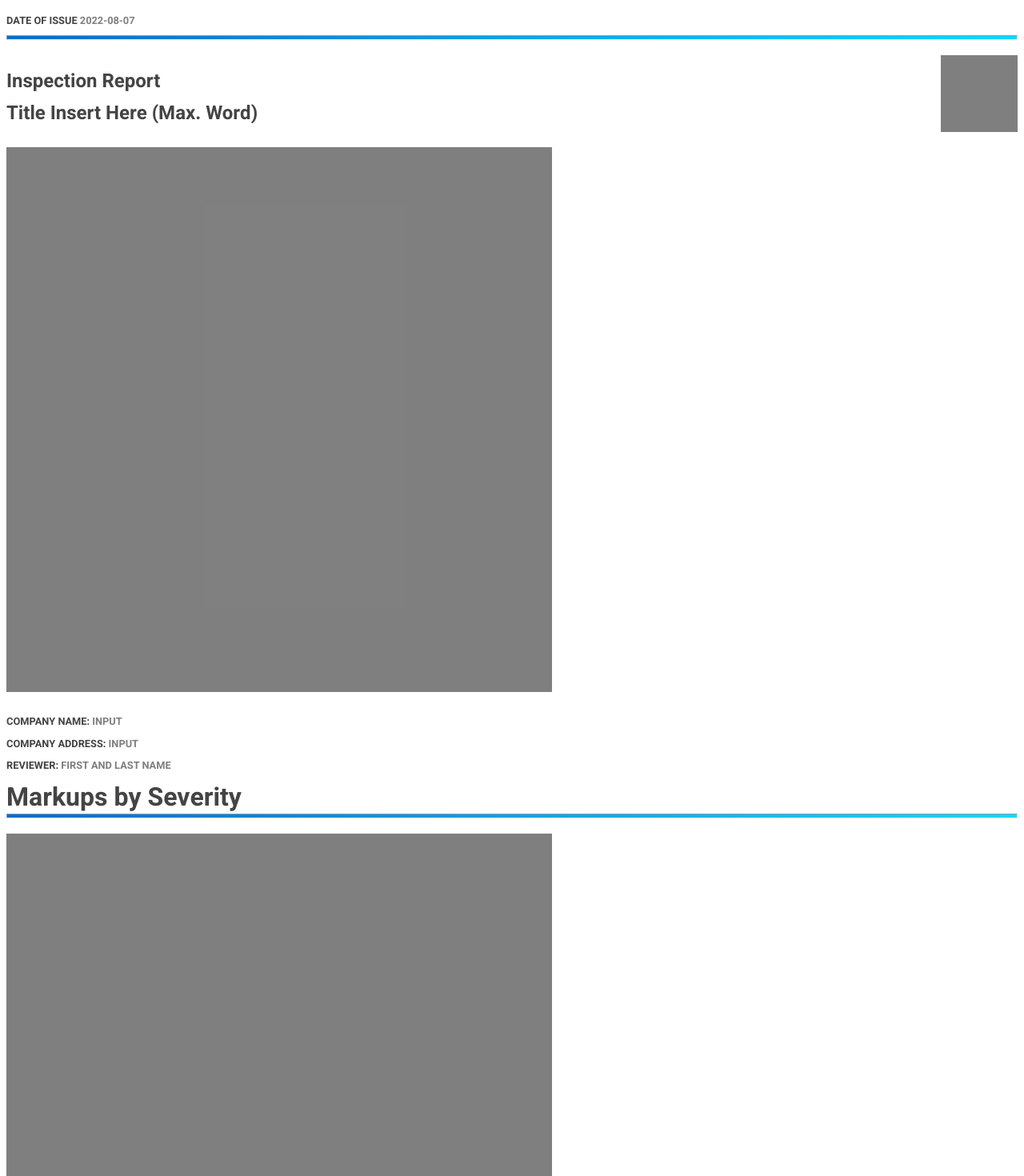
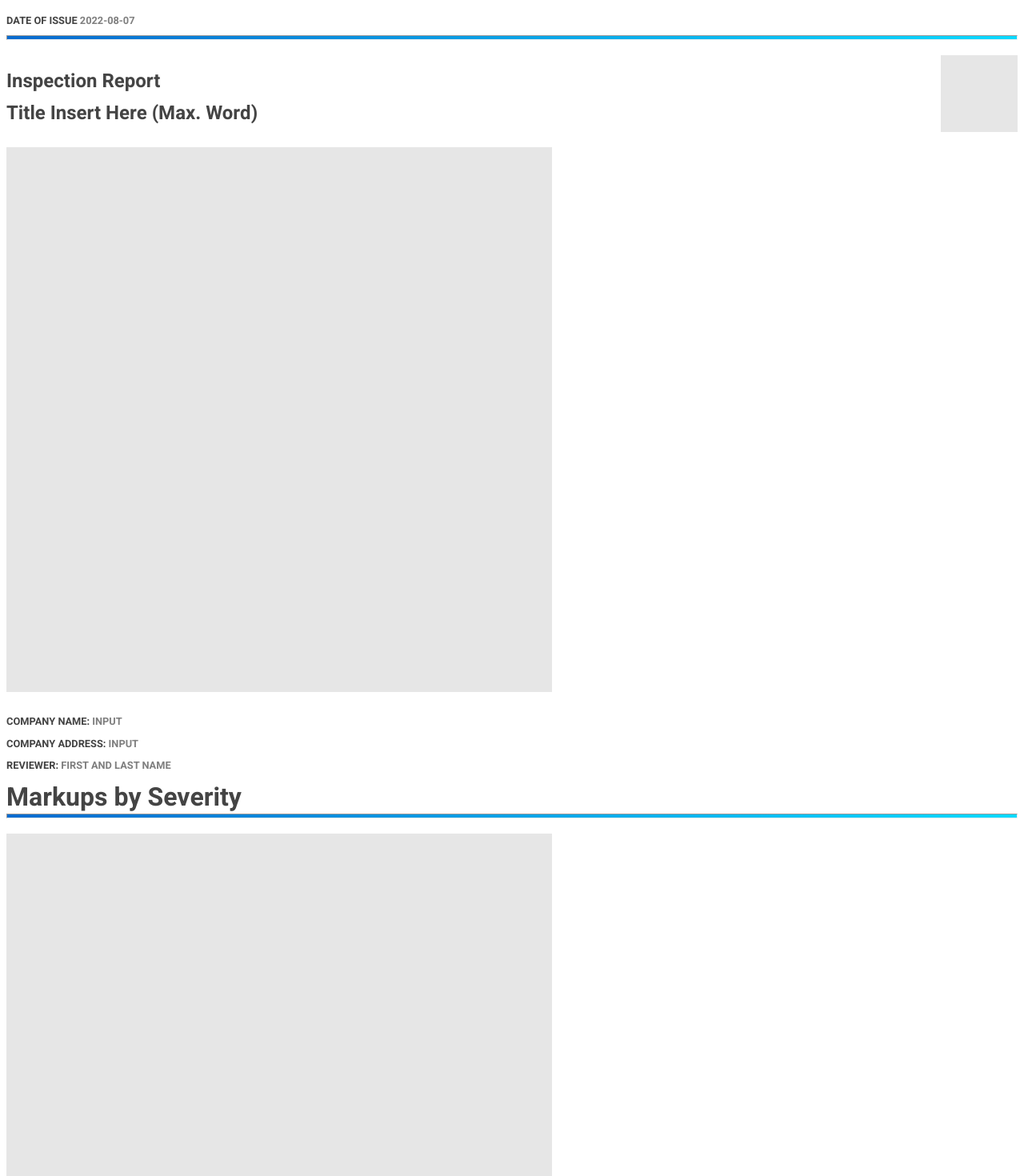
Before and after one commit to chowjiaming/pptr-test, a React (Vite) app: page / in a window 1280 px wide. Shown: the top 1470 px of the page at 80% size. Built offline with nearby package versions, Linux system fonts and the light colour scheme.

Commit message:
more modular styled components and light grey placeholders

```diff
--- a/src/components/TitlePage.tsx
+++ b/src/components/TitlePage.tsx
@@ -1,26 +1,30 @@
 import React from 'react';
 import {HeadingBar} from './shared/HeadingBar';
 import {Details} from './shared/Details';
-import {LargeImagePlaceholder} from '../styles/helpers';
+import {
+  LargeImagePlaceholder,
+  ExtraSmallImagePlaceholder,
+  FlexWrapper,
+} from '../styles/helpers';
 import styled from 'styled-components';
 
 export function TitlePage(): JSX.Element {
   return (
     <>
-      <TitleWrapper>
+      <FlexWrapper.Row>
         <h1 className="small-upper">Date of Issue&nbsp;</h1>
         <p className="small-upper grey">
           {new Date().toISOString().slice(0, 10)}
         </p>
-      </TitleWrapper>
+      </FlexWrapper.Row>
       <HeadingBar className="inline-hr" />
-      <NameWrapper>
-        <NameWrapperInner>
+      <StyledFlexWrapperRow>
+        <StyledFlexWrapperColumn>
           <h2>Inspection Report</h2>
           <h2>Title Insert Here &#40;Max. Word&#41;</h2>
-        </NameWrapperInner>
-        <TitleThumbnailPlaceholder />
-      </NameWrapper>
+        </StyledFlexWrapperColumn>
+        <ExtraSmallImagePlaceholder />
+      </StyledFlexWrapperRow>
       <LargeImagePlaceholder />
       <Details
         details={[
@@ -33,27 +37,10 @@ export function TitlePage(): JSX.Element {
   );
 }
 
-const TitleWrapper = styled.div`
-  display: flex;
-`;
-const NameWrapper = styled.div`
-  display: flex;
+const StyledFlexWrapperRow = styled(FlexWrapper.Row)`
   justify-content: space-between;
 `;
-const NameWrapperInner = styled.div`
-  display: flex;
-  flex-direction: column;
+const StyledFlexWrapperColumn = styled(FlexWrapper.Column)`
   justify-content: center;
   line-height: 1.3;
 `;
-const TitleThumbnailPlaceholder = styled.div`
-  width: 1in;
-  height: 1in;
-  background: ${({theme}) => theme.colours.midBlack};
-`;
-// const LargeImagePlaceholder = styled.div`
-//   width: 7.1in;
-//   height: 7.1in;
-//   margin: 0.2in 0;
-//   background: ${({theme}) => theme.colours.midBlack};
-// `;
--- a/src/styles/helpers.tsx
+++ b/src/styles/helpers.tsx
@@ -4,19 +4,25 @@ export const LargeImagePlaceholder = styled.div`
   width: 7.1in;
   height: 7.1in;
   margin: 0.2in 0;
-  background: ${({theme}) => theme.colours.midBlack};
+  background: ${({theme}) => theme.colours.aluminum};
 `;
 
 export const MediumImagePlaceholder = styled.div`
   width: 7.1in;
   height: 4.5in;
-  background: ${({theme}) => theme.colours.midBlack};
+  background: ${({theme}) => theme.colours.aluminum};
 `;
 
 export const SmallImagePlaceholder = styled.div`
   width: 2in;
   height: 2in;
-  background: ${({theme}) => theme.colours.midBlack};
+  background: ${({theme}) => theme.colours.aluminum};
+`;
+
+export const ExtraSmallImagePlaceholder = styled.div`
+  width: 1in;
+  height: 1in;
+  background: ${({theme}) => theme.colours.aluminum};
 `;
 
 const Row = styled.div`
```
